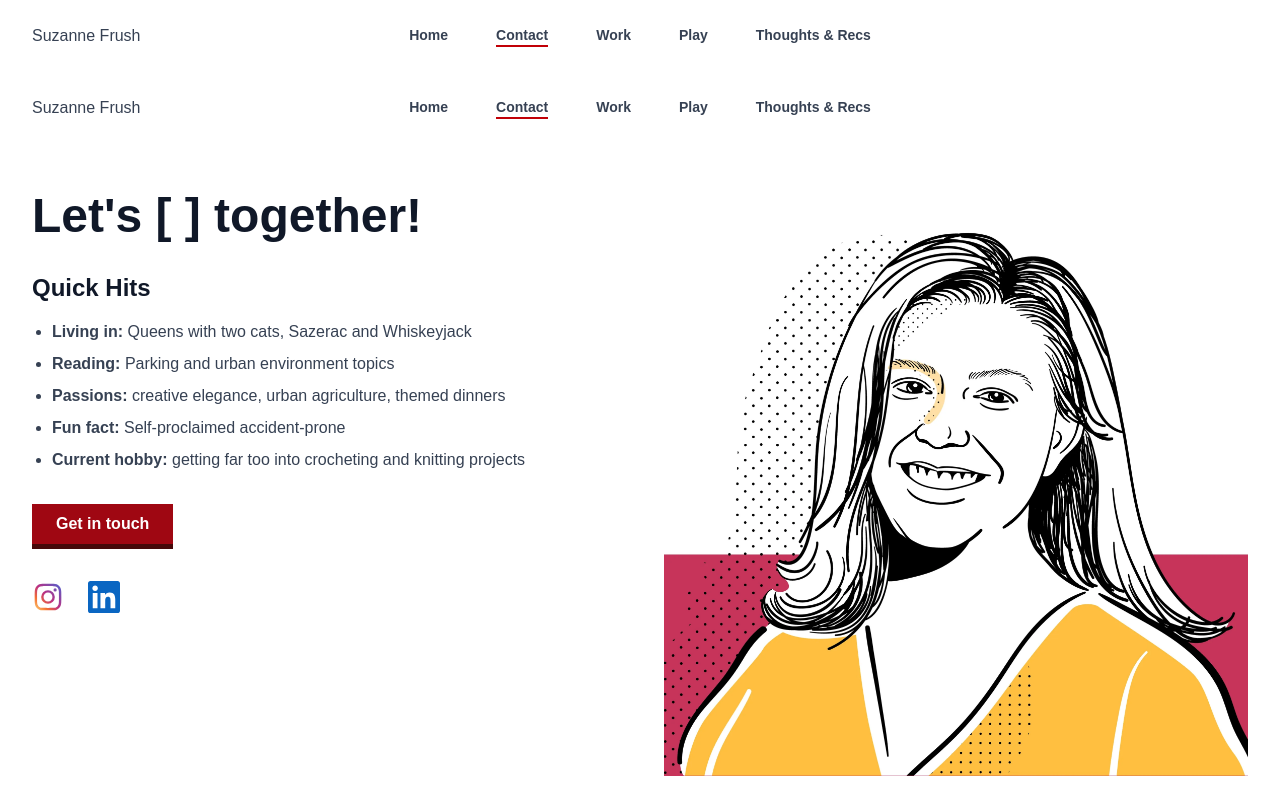
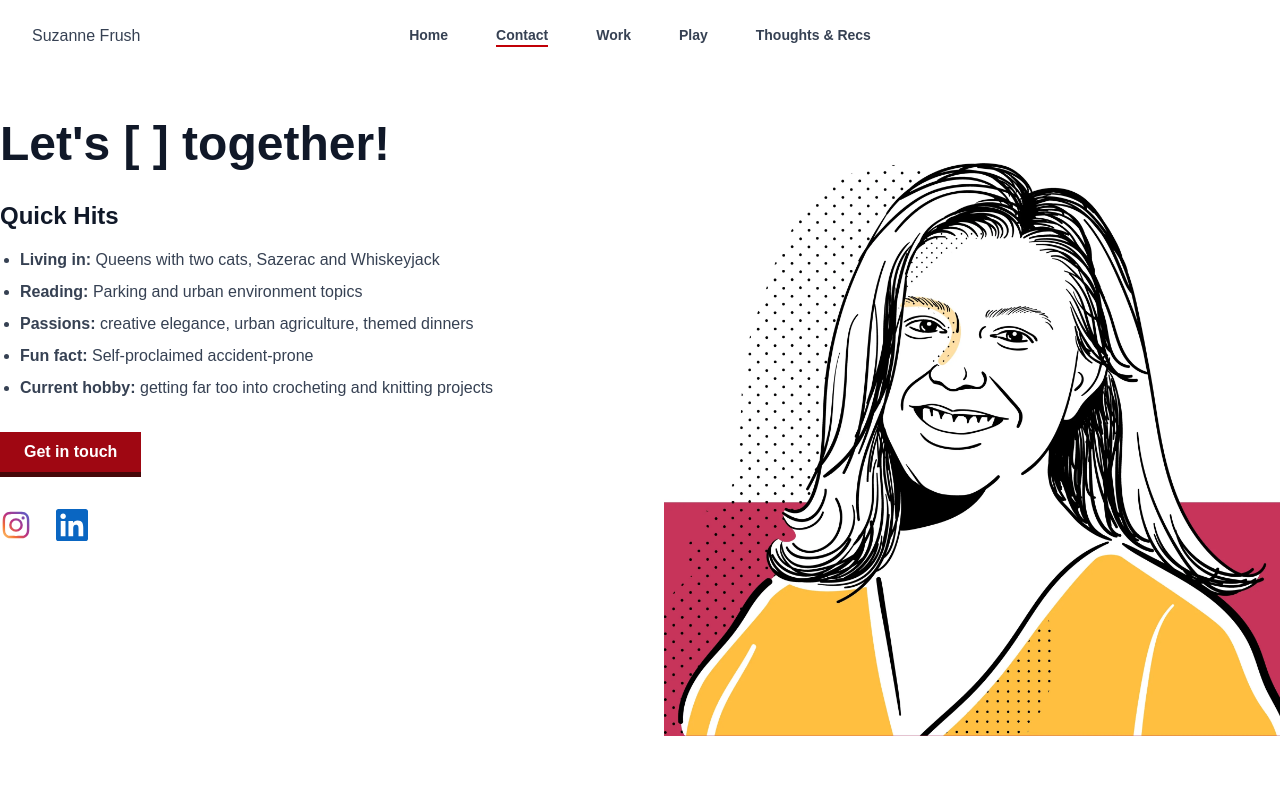
Before and after one commit to suzannefrush/suzanne.works, a Next.js app: page /contact in a window 1280 px wide. Shown: the top 800 px of the page. Built offline with nearby package versions, Linux system fonts and the light colour scheme.

Commit message:
Remove DefaultLayout and use fragment instead

```diff
--- a/app/(site)/layout.tsx
+++ b/app/(site)/layout.tsx
@@ -1,5 +1,3 @@
-import DefaultLayout from "@/components/PageLayouts/DefaultLayout";
-
 export default function Layout({ children }: { children: React.ReactNode }) {
-  return <DefaultLayout>{children}</DefaultLayout>;
+  return <>{children}</>;
 }
```
